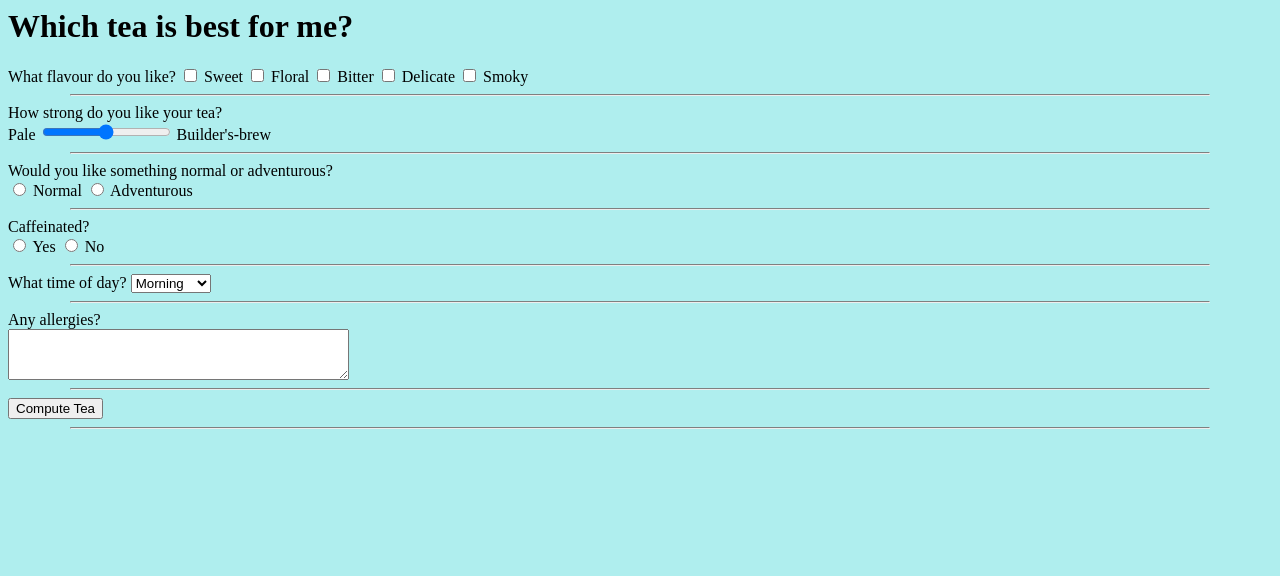
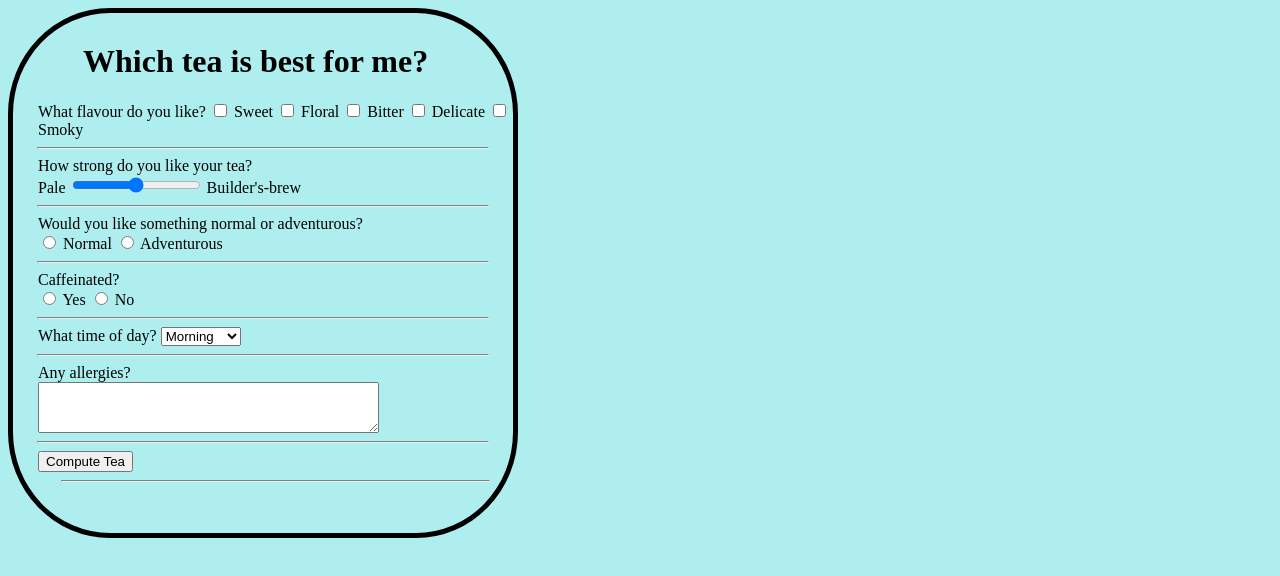
Before and after one commit to TravelByBeaut/web-form, a website built with Parcel: page index.html in a window 1280 px wide. Built offline with nearby package versions, Linux system fonts and the light colour scheme.

Commit message:
adding a border

```diff
--- a/index.css
+++ b/index.css
@@ -1,11 +1,23 @@
 body {
     background: #AFEEEE;
+    position: center;
+    border: 5px solid black;
+    border-radius: 20%;
+    height: 520px;
+    width: 500px;
   }
   hr {
     width: 90%;
     position: center;
     border-top: 1px solid grey;
   }
+  h1 {
+    margin-left: 70px;
+    margin-top: 30px;
+  }
+  section {
+    margin-left: 25px;
+  }
   #result {
     color: blue;
     font-size: 18px;
--- a/index.html
+++ b/index.html
@@ -1,9 +1,9 @@
 <html>
-<body>
   <script src="./index.js" defer></script>
   <link rel= "stylesheet" href="./index.css">
   <meta charset="utf-8">
   <link rel="stylesheet" type="text/css" href="./index.css">
+  <body>
   <title>Forms Review</title>
       <h1>Which tea is best for me?</h1>
       <section class="flavour">
```
